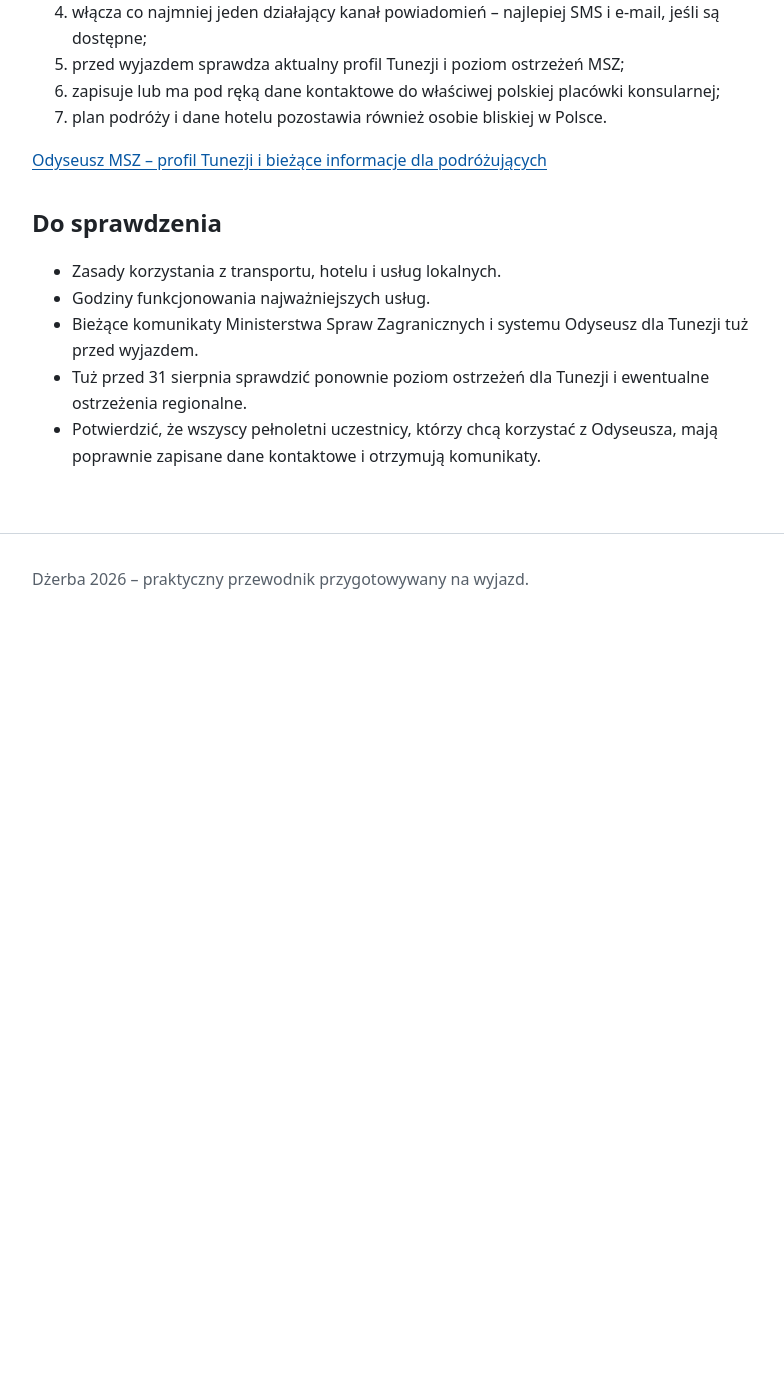
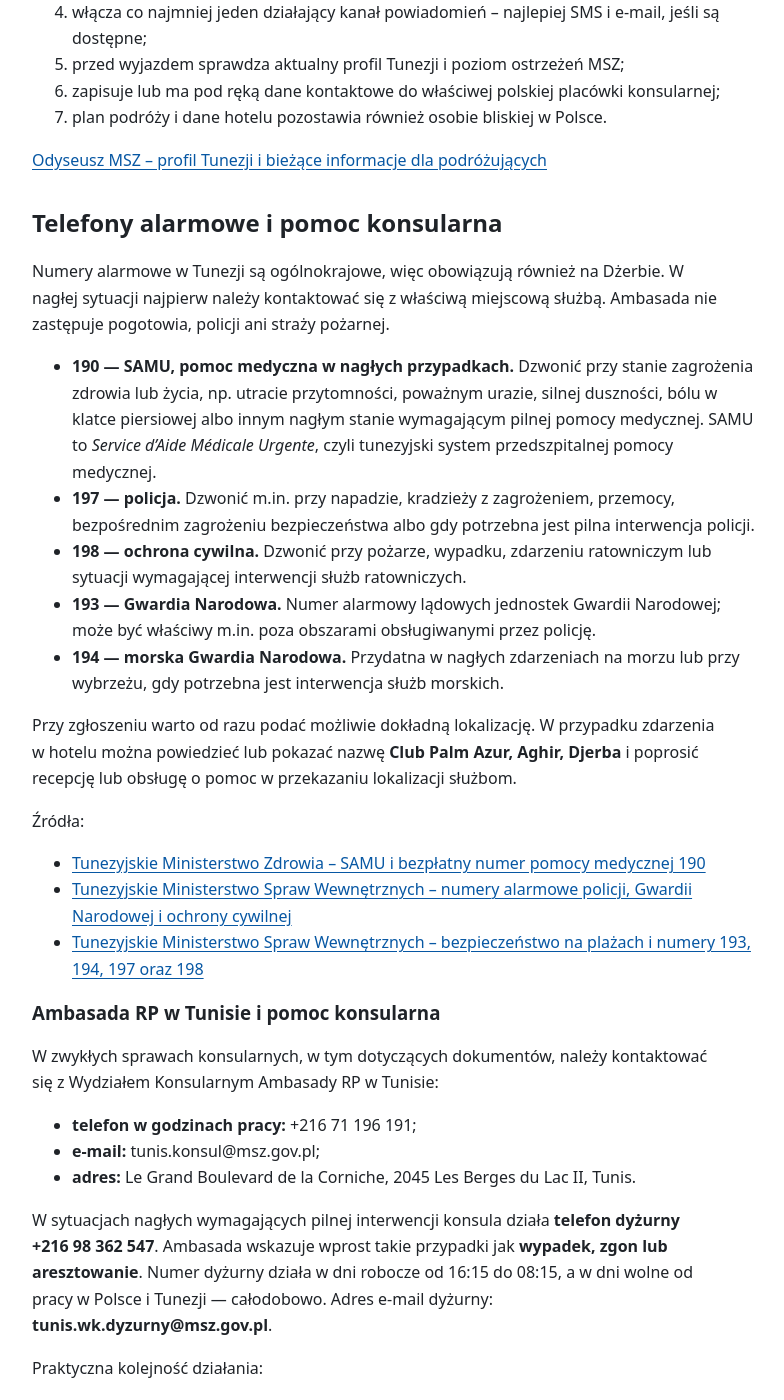
Before and after one commit to rotnicki/djerba-2026, a Jekyll site: the page built from praktyczne.md, in a window 1280 px wide and 1400 px high, scrolled down 5222 px. Shown: the whole window, without its empty margins (32-816 px from the left). Built offline with Jekyll 4.4.1, drawn with Linux system fonts in a browser that asks for light colours; our own code applies the rules of GitHub Pages for plain Markdown files; before the commit the page ends 5863 px from its top, so only the background shows below that; some of the changed text lies outside the part shown.

Commit message:
Dodaj numery alarmowe i kontakt konsularny

```diff
--- a/praktyczne.md
+++ b/praktyczne.md
@@ -156,6 +156,46 @@ Najrozsądniejszy plan dla naszej grupy:
 
 [Odyseusz MSZ – profil Tunezji i bieżące informacje dla podróżujących](https://odyseusz.gov.pl/TN)
 
+## Telefony alarmowe i pomoc konsularna
+
+Numery alarmowe w Tunezji są ogólnokrajowe, więc obowiązują również na Dżerbie. W nagłej sytuacji najpierw należy kontaktować się z właściwą miejscową służbą. Ambasada nie zastępuje pogotowia, policji ani straży pożarnej.
+
+- **190 — SAMU, pomoc medyczna w nagłych przypadkach.** Dzwonić przy stanie zagrożenia zdrowia lub życia, np. utracie przytomności, poważnym urazie, silnej duszności, bólu w klatce piersiowej albo innym nagłym stanie wymagającym pilnej pomocy medycznej. SAMU to *Service d’Aide Médicale Urgente*, czyli tunezyjski system przedszpitalnej pomocy medycznej.
+- **197 — policja.** Dzwonić m.in. przy napadzie, kradzieży z zagrożeniem, przemocy, bezpośrednim zagrożeniu bezpieczeństwa albo gdy potrzebna jest pilna interwencja policji.
+- **198 — ochrona cywilna.** Dzwonić przy pożarze, wypadku, zdarzeniu ratowniczym lub sytuacji wymagającej interwencji służb ratowniczych.
+- **193 — Gwardia Narodowa.** Numer alarmowy lądowych jednostek Gwardii Narodowej; może być właściwy m.in. poza obszarami obsługiwanymi przez policję.
+- **194 — morska Gwardia Narodowa.** Przydatna w nagłych zdarzeniach na morzu lub przy wybrzeżu, gdy potrzebna jest interwencja służb morskich.
+
+Przy zgłoszeniu warto od razu podać możliwie dokładną lokalizację. W przypadku zdarzenia w hotelu można powiedzieć lub pokazać nazwę **Club Palm Azur, Aghir, Djerba** i poprosić recepcję lub obsługę o pomoc w przekazaniu lokalizacji służbom.
+
+Źródła:
+
+- [Tunezyjskie Ministerstwo Zdrowia – SAMU i bezpłatny numer pomocy medycznej 190](https://santetunisie.rns.tn/fr/sante-en-tunisie/medecine-d-urgence/les-services-d-aide-medicale-urgente-samu)
+- [Tunezyjskie Ministerstwo Spraw Wewnętrznych – numery alarmowe policji, Gwardii Narodowej i ochrony cywilnej](https://www.interieur.gov.tn/actualite/3268/%D8%A8%D9%84%D8%A7%D8%BA)
+- [Tunezyjskie Ministerstwo Spraw Wewnętrznych – bezpieczeństwo na plażach i numery 193, 194, 197 oraz 198](https://www.interieur.gov.tn/actualite/28518/%D8%A8%D9%80%D9%80%D9%80%D9%80%D9%84%D8%A7%D8%BA)
+
+### Ambasada RP w Tunisie i pomoc konsularna
+
+W zwykłych sprawach konsularnych, w tym dotyczących dokumentów, należy kontaktować się z Wydziałem Konsularnym Ambasady RP w Tunisie:
+
+- **telefon w godzinach pracy:** +216 71 196 191;
+- **e-mail:** tunis.konsul@msz.gov.pl;
+- **adres:** Le Grand Boulevard de la Corniche, 2045 Les Berges du Lac II, Tunis.
+
+W sytuacjach nagłych wymagających pilnej interwencji konsula działa **telefon dyżurny +216 98 362 547**. Ambasada wskazuje wprost takie przypadki jak **wypadek, zgon lub aresztowanie**. Numer dyżurny działa w dni robocze od 16:15 do 08:15, a w dni wolne od pracy w Polsce i Tunezji — całodobowo. Adres e-mail dyżurny: **tunis.wk.dyzurny@msz.gov.pl**.
+
+Praktyczna kolejność działania:
+
+1. gdy zagrożone jest życie, zdrowie lub bezpieczeństwo — **najpierw miejscowe służby: 190, 197 albo 198**;
+2. przy nagłym zdarzeniu z poważnymi konsekwencjami dla obywatela Polski, np. aresztowaniu, ciężkim wypadku lub zgonie — następnie kontakt z konsulem;
+3. przy utracie lub kradzieży dokumentu bez bezpośredniego zagrożenia — zgłoszenie miejscowej policji i kontakt z Wydziałem Konsularnym w godzinach pracy;
+4. w sprawach ubezpieczenia, kosztów leczenia, transportu medycznego lub organizacji powrotu — równolegle kontakt z ubezpieczycielem i organizatorem wyjazdu. Konsul nie zastępuje ubezpieczyciela i nie pokrywa prywatnych kosztów leczenia lub transportu.
+
+Źródła:
+
+- [Ambasada RP w Tunisie – aktualne dane kontaktowe Wydziału Konsularnego i telefonu dyżurnego](https://www.gov.pl/web/tunezja/ambasada)
+- [MSZ – zakres pomocy konsularnej w nagłych sytuacjach](https://www.gov.pl/web/tunezja/jakiej-pomocy-moze-udzielic-konsul-informacje-ogolne)
+
 ## Do sprawdzenia
 
 - Zasady korzystania z transportu, hotelu i usług lokalnych.
@@ -163,3 +203,4 @@ Najrozsądniejszy plan dla naszej grupy:
 - Bieżące komunikaty Ministerstwa Spraw Zagranicznych i systemu Odyseusz dla Tunezji tuż przed wyjazdem.
 - Tuż przed 31 sierpnia sprawdzić ponownie poziom ostrzeżeń dla Tunezji i ewentualne ostrzeżenia regionalne.
 - Potwierdzić, że wszyscy pełnoletni uczestnicy, którzy chcą korzystać z Odyseusza, mają poprawnie zapisane dane kontaktowe i otrzymują komunikaty.
+- Bezpośrednio przed wyjazdem ponownie sprawdzić numery alarmowe i dane kontaktowe Ambasady RP w Tunisie.
```
